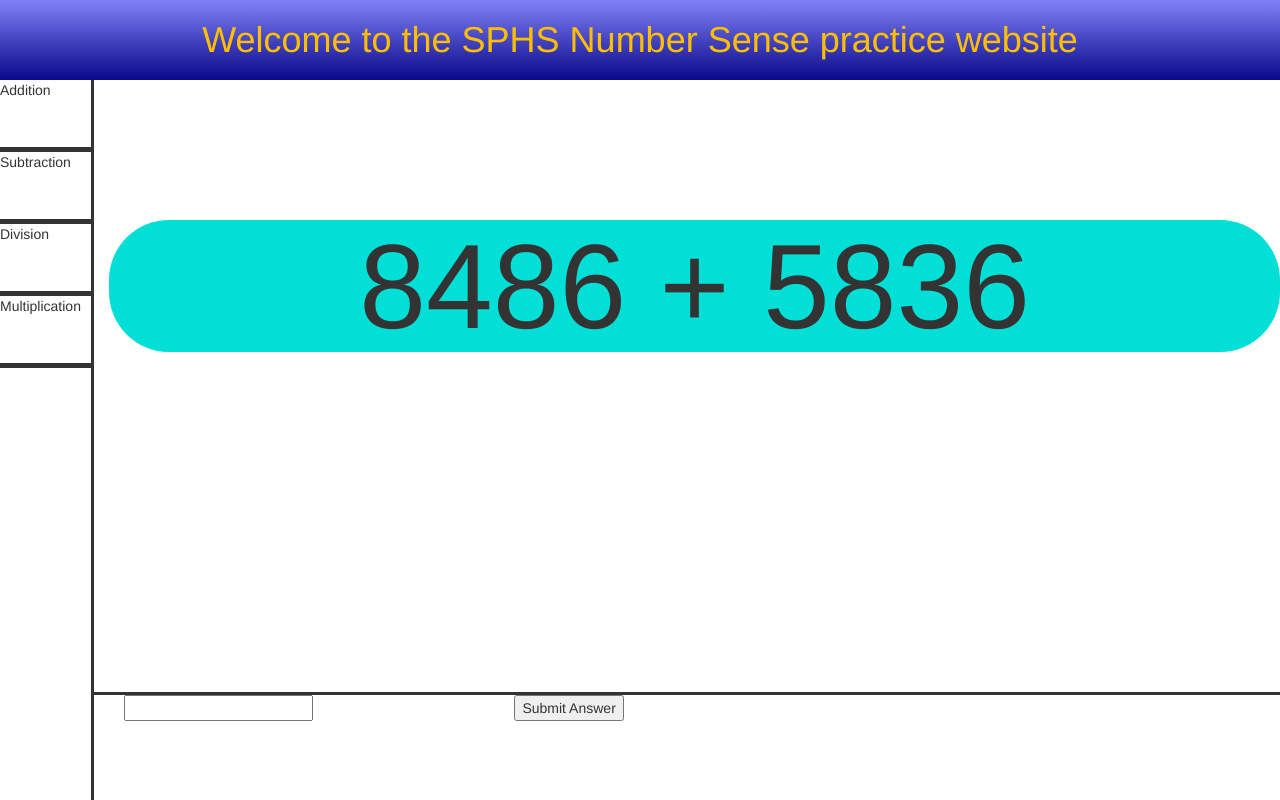
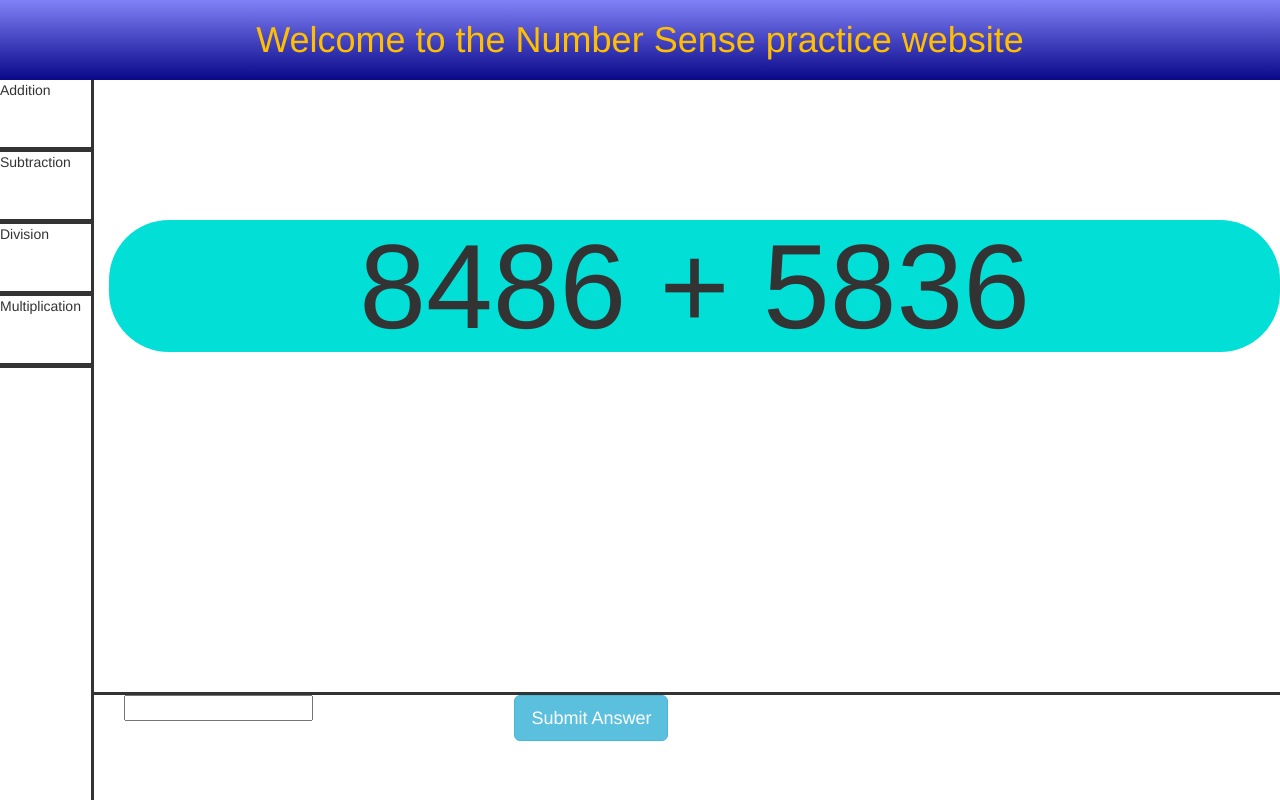
Before and after one commit to NolanAguirre/MathWebsite, a plain HTML site: page index.html in a window 1280 px wide. Drawn offline with Linux system fonts and the light colour scheme.

Commit message:
style the button

```diff
--- a/index.html
+++ b/index.html
@@ -6,14 +6,14 @@
     <link rel="stylesheet" href="css/css.css">
     <meta charset="utf-8" />
     <meta name="viewport" content="width=device-width, initial-scale=1, maximum-scale=1, user-scalable=no">
-    <title> Math problems</title>
+    <title> Math Practice</title>
 </head>
 
 <body ng-controller="math as vm">
     <div class="fluid-container">
         <div class="row">
             <div class="col-sm-12 header">
-                <h1 class="headerText">Welcome to the SPHS Number Sense practice website</h1>
+                <h1 class="headerText">Welcome to the Number Sense practice website</h1>
             </div>
         </div>
 
@@ -51,7 +51,7 @@
                     </div>
 
                     <div class="col-sm-4">
-                        <button ng-click="vm.submitAnswer()">Submit Answer</button>
+                        <button class="btn btn-info btn-lg" ng-click="vm.submitAnswer()">Submit Answer</button>
                     </div>
                 </div>
             </div>
```
